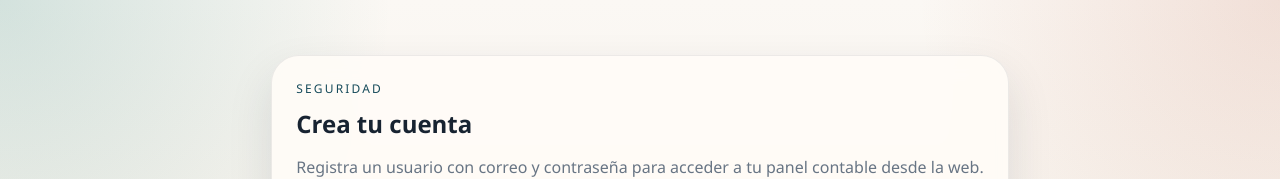
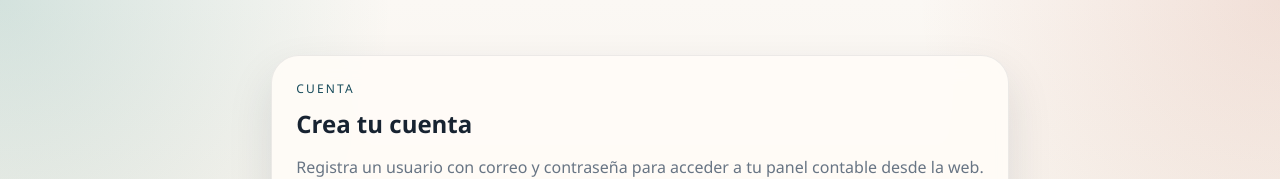
Before and after one commit to CesarAHidalgo/AsistenteContable, a Next.js app: page /registro in a window 1280 px wide. Shown: the top 179 px of the page. Built offline with nearby package versions, Linux system fonts and the light colour scheme; no server answers.

Commit message:
Refine auth screen headings

```diff
--- a/app/login/page.tsx
+++ b/app/login/page.tsx
@@ -21,6 +21,7 @@ export default async function LoginPage({
   return (
     <main className="login-shell">
       <AuthCard
+        kicker="Acceso"
         title="Inicia sesión"
         description="Accede a tus finanzas con correo y contraseña o usa Google cuando lo tengas configurado."
       >
--- a/app/registro/page.tsx
+++ b/app/registro/page.tsx
@@ -20,6 +20,7 @@ export default async function RegisterPage({
   return (
     <main className="login-shell">
       <AuthCard
+        kicker="Cuenta"
         title="Crea tu cuenta"
         description="Registra un usuario con correo y contraseña para acceder a tu panel contable desde la web."
       >
--- a/components/auth-card.tsx
+++ b/components/auth-card.tsx
@@ -1,8 +1,10 @@
 export function AuthCard({
+  kicker = "Acceso",
   title,
   description,
   children
 }: {
+  kicker?: string;
   title: string;
   description: string;
   children: React.ReactNode;
@@ -11,7 +13,7 @@ export function AuthCard({
     <article className="auth-card">
       <div className="panel-header">
         <div>
-          <p className="section-kicker">Seguridad</p>
+          <p className="section-kicker">{kicker}</p>
           <h2>{title}</h2>
         </div>
       </div>
```
